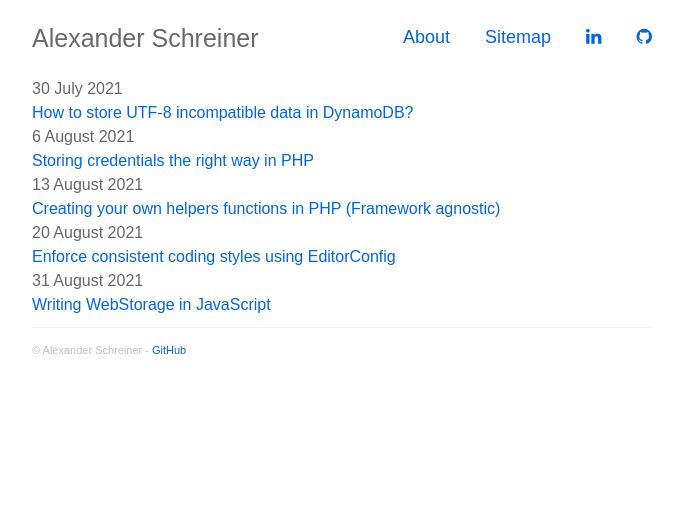
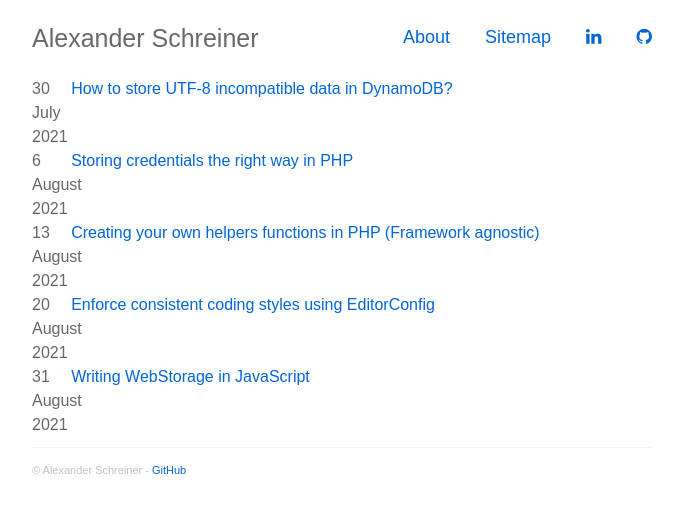
Before and after one commit to alexander-schreiner/alexander-schreiner.github.io, a Jekyll site: the page built from index.html, in a window 1280 px wide. Shown: the top 513 px of the page, without its empty margins (298-981 px from the left). Built offline with Jekyll 4.4.1, drawn with Linux system fonts in a browser that asks for light colours; nearby versions of some CDN libraries; the list of posts is cut into pages by our own code.

Commit message:
Update index.html

```diff
--- a/index.html
+++ b/index.html
@@ -6,8 +6,8 @@ layout: default
   <div class="posts">
     {% for post in site.blog %}
       {% if post.url %}
-        <div>
-          <div>
+        <div class="row">
+          <div class="col-md-1">
             {{ post.date | date: "%-d %B %Y" }}
           </div>
           <a href="{{ post.url }}">{{ post.title }}</a>
```
